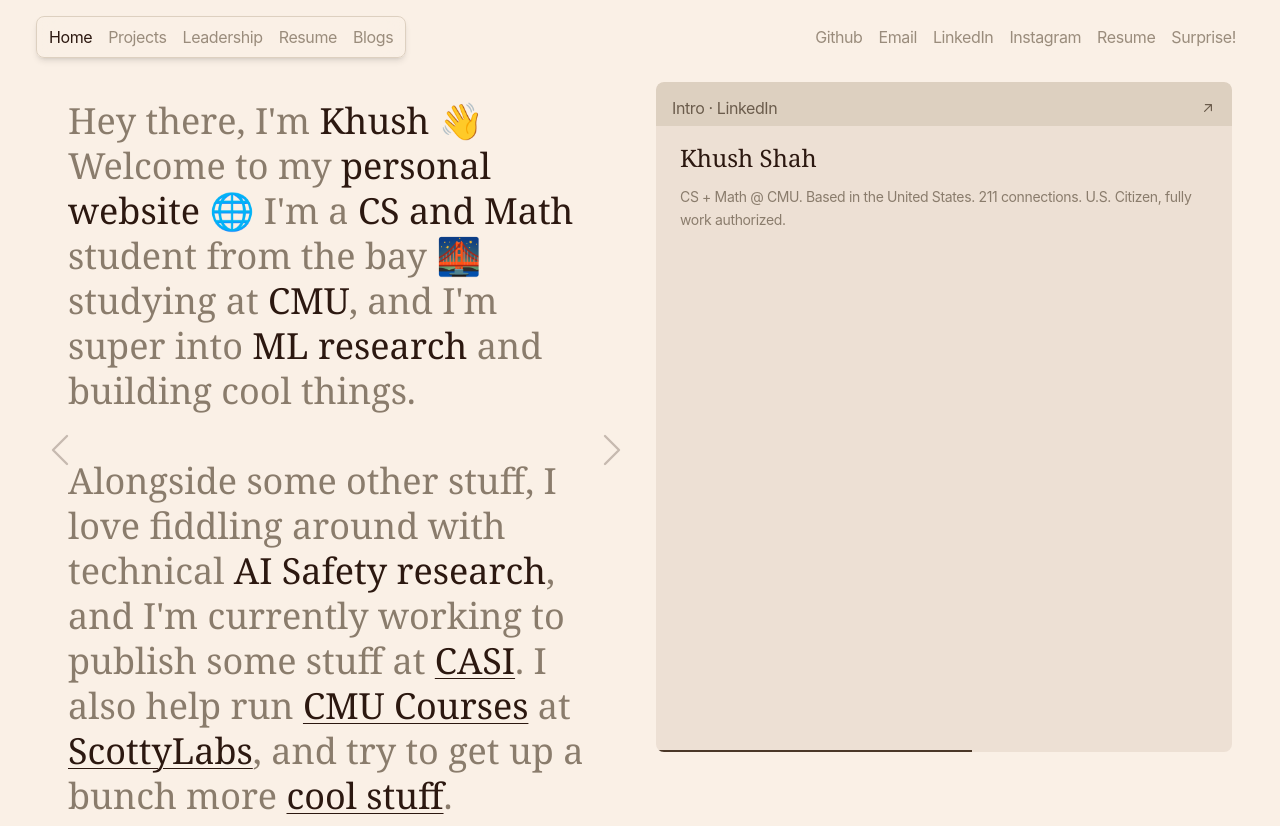
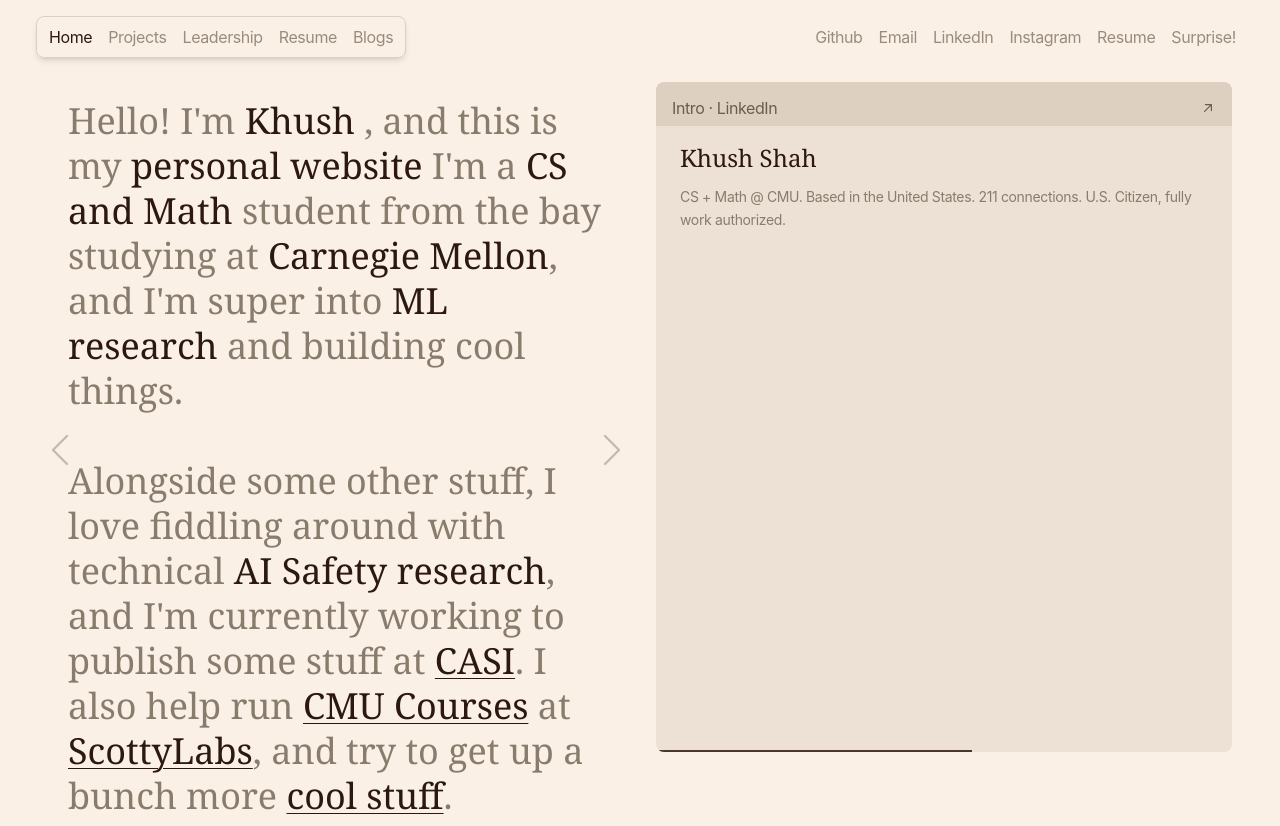
Before and after one commit to KhushShah1/personal, a Next.js app: page / in a window 1280 px wide. Built offline with nearby package versions, Linux system fonts and the light colour scheme; a web font is replaced by a local one.

Commit message:
Homepage text changes

```diff
--- a/src/pages/index.tsx
+++ b/src/pages/index.tsx
@@ -69,14 +69,14 @@
           </button>
           <div className="h-full w-full px-4 pt-6 sm:px-8 sm:pt-6">
             <h1 className="font-serif-variation font-serif text-2xl font-light !leading-tight text-warm-600 sm:text-3xl lg:text-4xl">
-              Hey there, I&apos;m{" "}
-              <span className="text-warm-900">Khush</span> 👋 Welcome to
+              Hello! I&apos;m{" "}
+              <span className="text-warm-900">Khush</span> , and this is
               my{" "}
               <span className="text-warm-900">personal website</span>{" "}
-              🌐 I&apos;m a{" "}
+              I&apos;m a{" "}
               <span className="text-warm-900">CS and Math</span> student
-              from the bay 🌉 studying at{" "}
-              <span className="text-warm-900">CMU</span>, and I&apos;m
+              from the bay studying at{" "}
+              <span className="text-warm-900">Carnegie Mellon</span>, and I&apos;m
               super into{" "}
               <span className="text-warm-900">ML research</span> and
               building cool things.
```
